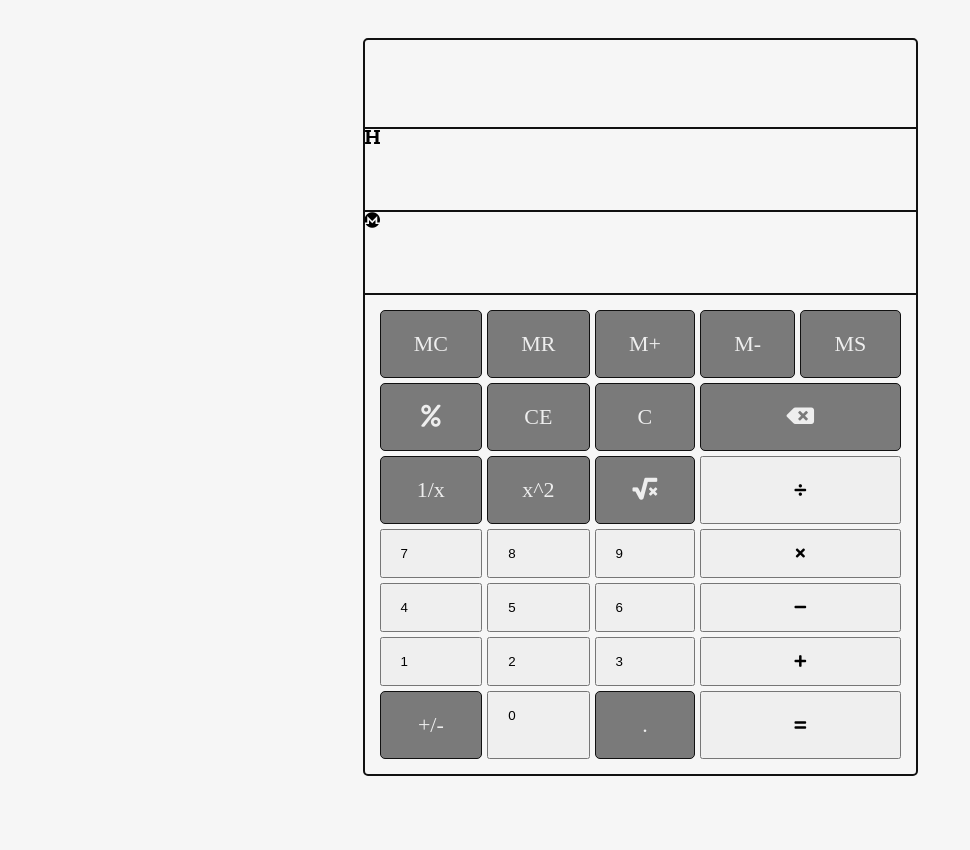
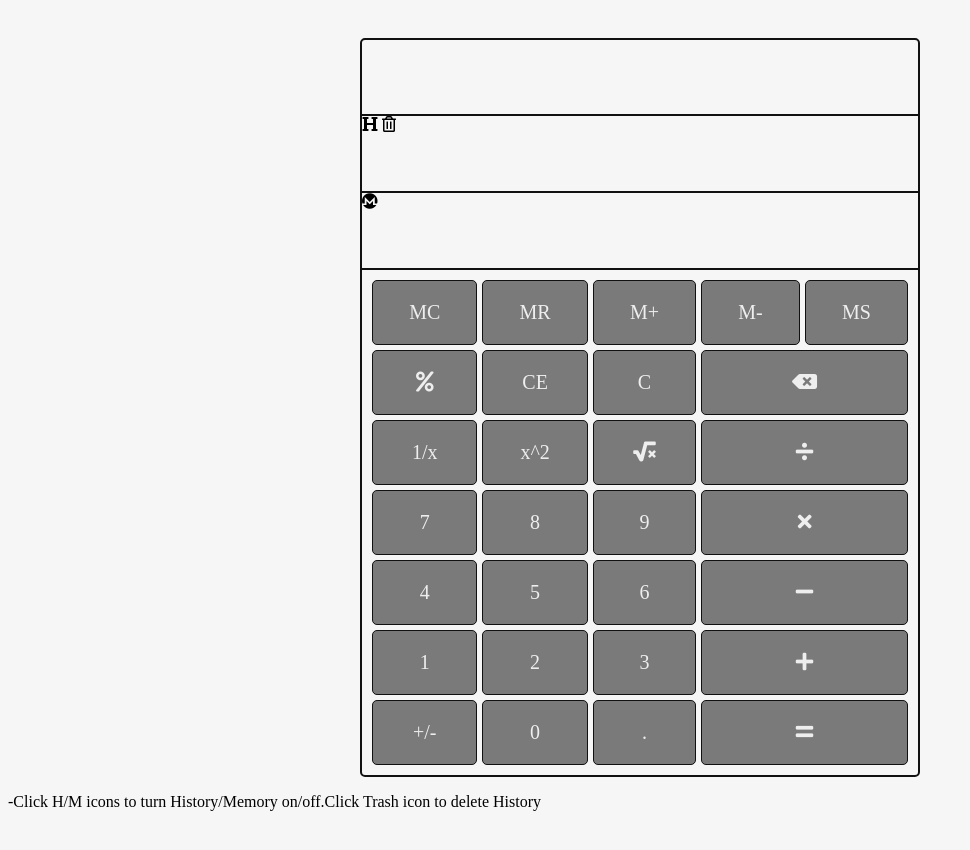
Before and after one commit to CohortTwo/Capstone_One, a plain HTML site: page Calculator/CalculatorApp_TanHweeSongAndrew/Index.html in a window 1280 px wide. Shown: the whole page, without its empty margins (0-970 px from the left). Before the commit the page ends 814 px from the top, so only its background shows below. Drawn offline with Linux system fonts and the light colour scheme.

Commit message:
Version 2. History journal completed

```diff
--- a/Calculator/CalculatorApp_TanHweeSongAndrew/Index.html
+++ b/Calculator/CalculatorApp_TanHweeSongAndrew/Index.html
@@ -12,12 +12,14 @@
     <div class="calculator">
 
         <!-- the input -->
-        <input type="text" class ="calc-screen" id="entry-screen">
+        <input type="text" class="calc-screen" id="entry-screen">
 
         <div class="HM">
-            <i class="fas fa-heading" onclick="TogHistory()"></i><input type="text" class="His-class" id="H-id" />
+            <i class="fas fa-heading" onclick="TogHistory()">
+                <i class="far fa-trash-alt" style="buttonStyle" id="del-btn" onclick="clearHistory()"></i>
 
-            <i class="fab fa-monero" onclick="TogMemory()"></i></i><input type="text" class="M-class" id="M-id"/>
+            </i><input type="text" class="His-class" id="H-id" />
+            <i class="fab fa-monero" onclick="TogMemory()"></i></i><input type="text" class="M-class" id="M-id" />
         </div>
 
         <!-- the buttons -->
@@ -37,28 +39,28 @@
             <button class="calc-button" onclick="ComputeResults(128)">1/x</button>
             <button class="calc-button" onclick="ComputeResults(129)">x^2</button>
             <button class="calc-button" onclick="ComputeResults(130)"><i class="fas fa-square-root-alt"></i></button>
-            <button class="AMDTE-btns is-double" onclick="ComputeResults(57)"><i class="fas fa-divide"></i></button>
+            <button class="calc-button is-double" onclick="ComputeResults(57)"><i class="fas fa-divide"></i></button>
 
 
-            <button class="nbrs-btns" onclick="ProcessNum(7)">7</button>
-            <button class="nbrs-btns" onclick="ProcessNum(8)">8</button>
-            <button class="nbrs-btns" onclick="ProcessNum(9)">9</button>
-            <button class="AMDTE-btns is-double" onkeydown="ComputeResults(52)" onclick="ComputeResults(52)"><i class="fas fa-times"></i></button>
+            <button class="calc-button" onclick="ProcessNum(7)">7</button>
+            <button class="calc-button" onclick="ProcessNum(8)">8</button>
+            <button class="calc-button" onclick="ProcessNum(9)">9</button>
+            <button class="calc-button is-double" onkeydown="ComputeResults(52)" onclick="ComputeResults(52)"><i class="fas fa-times"></i></button>
 
-            <button class="nbrs-btns" onclick="ProcessNum(4)">4</button>
-            <button class="nbrs-btns" onclick="ProcessNum(5)">5</button>
-            <button class="nbrs-btns" onclick="ProcessNum(6)">6</button>
-            <button class="AMDTE-btns is-double" onclick="ComputeResults(55)"><i class="fas fa-minus"></i></button>
+            <button class="calc-button" onclick="ProcessNum(4)">4</button>
+            <button class="calc-button" onclick="ProcessNum(5)">5</button>
+            <button class="calc-button" onclick="ProcessNum(6)">6</button>
+            <button class="calc-button is-double" onclick="ComputeResults(55)"><i class="fas fa-minus"></i></button>
 
-            <button class="nbrs-btns" onclick="ProcessNum(1)">1</button>
-            <button class="nbrs-btns" onclick="ProcessNum(2)">2</button>
-            <button class="nbrs-btns" onclick="ProcessNum(3)">3</button>
-            <button class="AMDTE-btns is-double" onclick="ComputeResults(53)"><i class="fas fa-plus"></i></button>
+            <button class="calc-button" onclick="ProcessNum(1)">1</button>
+            <button class="calc-button" onclick="ProcessNum(2)">2</button>
+            <button class="calc-button" onclick="ProcessNum(3)">3</button>
+            <button class="calc-button is-double" onclick="ComputeResults(53)"><i class="fas fa-plus"></i></button>
 
             <button class="calc-button" onclick="ComputeResults(131)">+/-</button>
-            <button class="nbrs-btns"   onclick="ProcessNum(0)">0</button>
+            <button class="calc-button" onclick="ProcessNum(0)">0</button>
             <button class="calc-button" id="dec-id" onclick="ComputeResults(56)">.</button>
-            <button class="AMDTE-btns is-double" onkeydown="ComputeResults(75)" onclick="ComputeResults(75)"><i class="fas fa-equals"></i></button>
+            <button class="calc-button is-double" onkeydown="ComputeResults(75)" onclick="ComputeResults(75)"><i class="fas fa-equals"></i></button>
 
 
 
@@ -69,6 +71,9 @@
     </div>
 </head>
 <body>
+
+    <p>-Click H/M icons to turn History/Memory on/off.Click Trash icon to delete History </p>
+
     <script>
         // init display
         var cur_disp_int_val = 0;
@@ -81,8 +86,7 @@
 
         var THflag = 0; var TMflag = 0; //to toggle display status
 
-        function ProcessKeyB()
-        {
+        function ProcessKeyB() {
             var kbtext = document.getElementById("entry-screen").value;
             console.log(kbtext);
         }
@@ -109,7 +113,7 @@
 
 
 
-        function ComputeResults(i){
+        function ComputeResults(i) {
             switch (i) {
                 case 38: //CE - clear last entry only
                     pending_val = 0;
@@ -180,7 +184,7 @@
                     HistoryArray.push('+');
                     console.log("+");
                     Lastoperator = 'Add';
-                    console.log ("lastoperator in add mode")
+                    console.log("lastoperator in add mode")
                     updateDisplayHM();
                     break;
                 case 55:// Subtract in ASCII
@@ -241,7 +245,7 @@
                     //entrytext - trim 1 character of this string
                     console.log("b4 slice");
                     console.log(entrytext);
-                    var tmptext= entrytext.slice(0, -1);
+                    var tmptext = entrytext.slice(0, -1);
                     console.log("after slice");
                     console.log(entrytext);
                     document.getElementById("entry-screen").value = tmptext;
@@ -258,7 +262,7 @@
                     break;
                 case 129:// power of 2!
                     pending_val = document.getElementById("entry-screen").value;
-                    var results = Math.pow(parseInt(pending_val),2);
+                    var results = Math.pow(parseInt(pending_val), 2);
                     document.getElementById("entry-screen").value = results,
 
                         console.log("Sq root");
@@ -267,7 +271,8 @@
                 case 130:// Sq root
                     pending_val = document.getElementById("entry-screen").value;
                     var results = Math.sqrt(pending_val);
-                    document.getElementById("entry-screen").value = results,
+                    var results1 = results.toFixed(2);
+                    document.getElementById("entry-screen").value = results1,
 
                         console.log("Sq root");
                     break;
@@ -312,8 +317,8 @@
 
                 case 152:// M+ Code 152
                     pending_val = document.getElementById("entry-screen").value;
-                    console.log("p val",pending_val);
-                    console.log("MS",MemoryStore);
+                    console.log("p val", pending_val);
+                    console.log("MS", MemoryStore);
                     var results = parseInt(MemoryStore) + parseInt(pending_val);
                     MemoryStore = results;
                     document.getElementById("entry-screen").value = results,
@@ -345,16 +350,27 @@
             }
         }
 
+        //Clear the History journal
+        function clearHistory() {
+            if (THflag) {
+                HistoryArray = [];
+                document.getElementById("H-id").value = "";
+            }
 
+        }
 
         //THflag to toggle on/off History display; 0 to turn display on ; 1 to off display
         function TogHistory() {
             if (!THflag) {
-                for (var i = 0; i < HistoryArray.length - 1; i++) {
-                    var Hresults = HistoryArray[i];
+                var Hresults = HistoryArray.join();
+                console.log(Hresults);
+                for (i = 0; i < HistoryArray.length; i++) {
+                    Hresults1 = Hresults.replace(",", " ");
+                    Hresults = Hresults1;
+                }
+                THflag = 1; //turn on now
+                console.log(Hresults);
                 document.getElementById("H-id").value = Hresults;
-                    THflag = 1; //display turn on
-                }
             }
             else {
                 document.getElementById("H-id").value = "";
@@ -379,14 +395,16 @@
         function updateDisplayHM() {
             if (THflag) {
                 console.log("clicked detected")
-                for (var i = 0; i < HistoryArray{ i]- 1; ++) {
-                    HistoryArray.join();
-                }
+
                 var Hresults = HistoryArray.join();
                 console.log(Hresults);
-                var Hresults1 = Hresults.replace(","," ");
-                console.log(Hresults1);
-                document.getElementById("H-id").value = Hresults1;
+                for (i = 0; i < HistoryArray.length; i++) {
+                    Hresults1 = Hresults.replace(",", " ");
+                    Hresults = Hresults1;
+                }
+
+                console.log(Hresults);
+                document.getElementById("H-id").value = Hresults;
             }
             if (TMflag) {
                 document.getElementById("M-id").value = MemoryStore;
@@ -399,5 +417,6 @@
 
 
     </script>
+
 </body>
 </html>
--- a/Calculator/CalculatorApp_TanHweeSongAndrew/StyleSheet1.css
+++ b/Calculator/CalculatorApp_TanHweeSongAndrew/StyleSheet1.css
@@ -19,7 +19,7 @@ body {
 
 /* limit the width and center */
 .calculator {
-    max-width: 555px;
+    max-width: 560px;
     margin: 0 auto;
     border: 2px solid #111;
     border-radius: 5px;
@@ -36,7 +36,7 @@ body {
         border-bottom: 2px solid #111;
         color: #333;
         text-align: right;
-        font-size: 40px;
+        font-size: 30px;
         border-radius: 0;
     }
 
@@ -51,23 +51,24 @@ body {
     border-bottom: 2px solid #111;
     color: #333;
     text-align: right;
-    font-size: 20px;
+    font-size: 15px;
     border-radius: 0;
 }
 
-.calc-button {
+.calc-button
+ {
     background: rgba(0, 0, 0, 0.5); /* light background with opacity 50% */
     border: 1px solid #111; /* black border */
     padding: 20px;
     color: #EEE; /* white text */
     border-radius: 5px; /* rounded corners */
-    font-size: 22px; /* larger fonts */
+    font-size: 20px; /* larger fonts */
     cursor: pointer; /* make it look clickable */
 }
 
 .calculator-buttons {
     /* small spacing within our container */
-    padding: 15px;
+    padding: 10px;
     /* the grid stuff! */
     display: grid;
     /* create 5 columns */
@@ -79,7 +80,7 @@ body {
 
 .nbrs-btns {
     /* small spacing within our container */
-    padding: 15px;
+    padding: 10px;
     /* the grid stuff! */
     display: grid;
     /* create 5 columns */
@@ -89,6 +90,18 @@ body {
     grid-gap: 5px;
 }
 
+
+.AMDTE-btns {
+    /* small spacing within our container */
+    padding: 10px;
+    /* the grid stuff! */
+    display: grid;
+    /* create 5 columns */
+    /*grid-template-columns: 1fr 1fr 1fr 1fr 1fr;*/
+    grid-template-columns: auto auto auto auto auto;
+    /* add the grid gap */
+    grid-gap: 5px;
+}
 /* span across 2 columns */
 .is-double {
     grid-column: span 2;
@@ -103,3 +116,7 @@ body {
 .is-equals {
     background: #28D060;
 }
+
+.buttonStyle {
+float right;
+}
```
Lines whose indentation alone changed are shown as unchanged.
